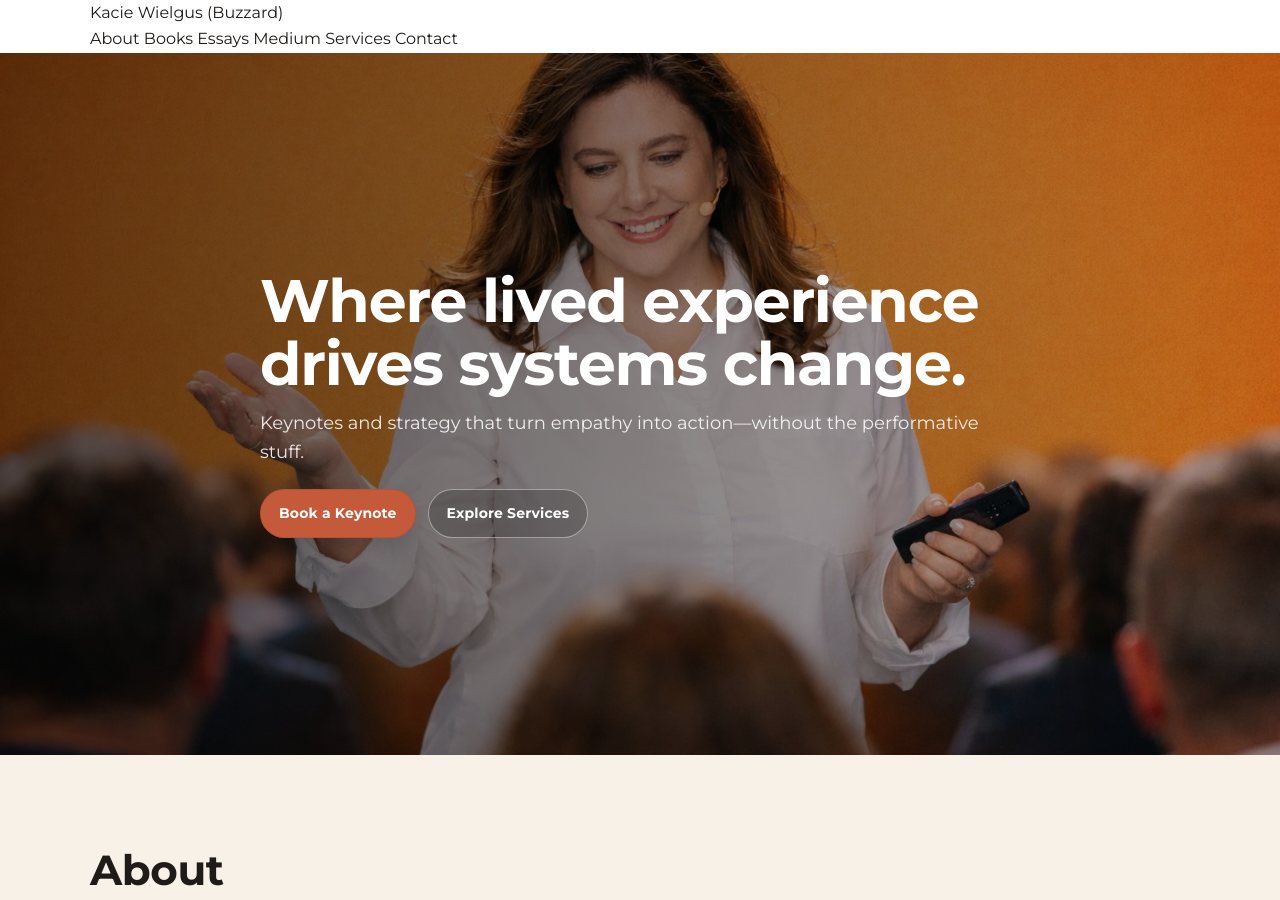
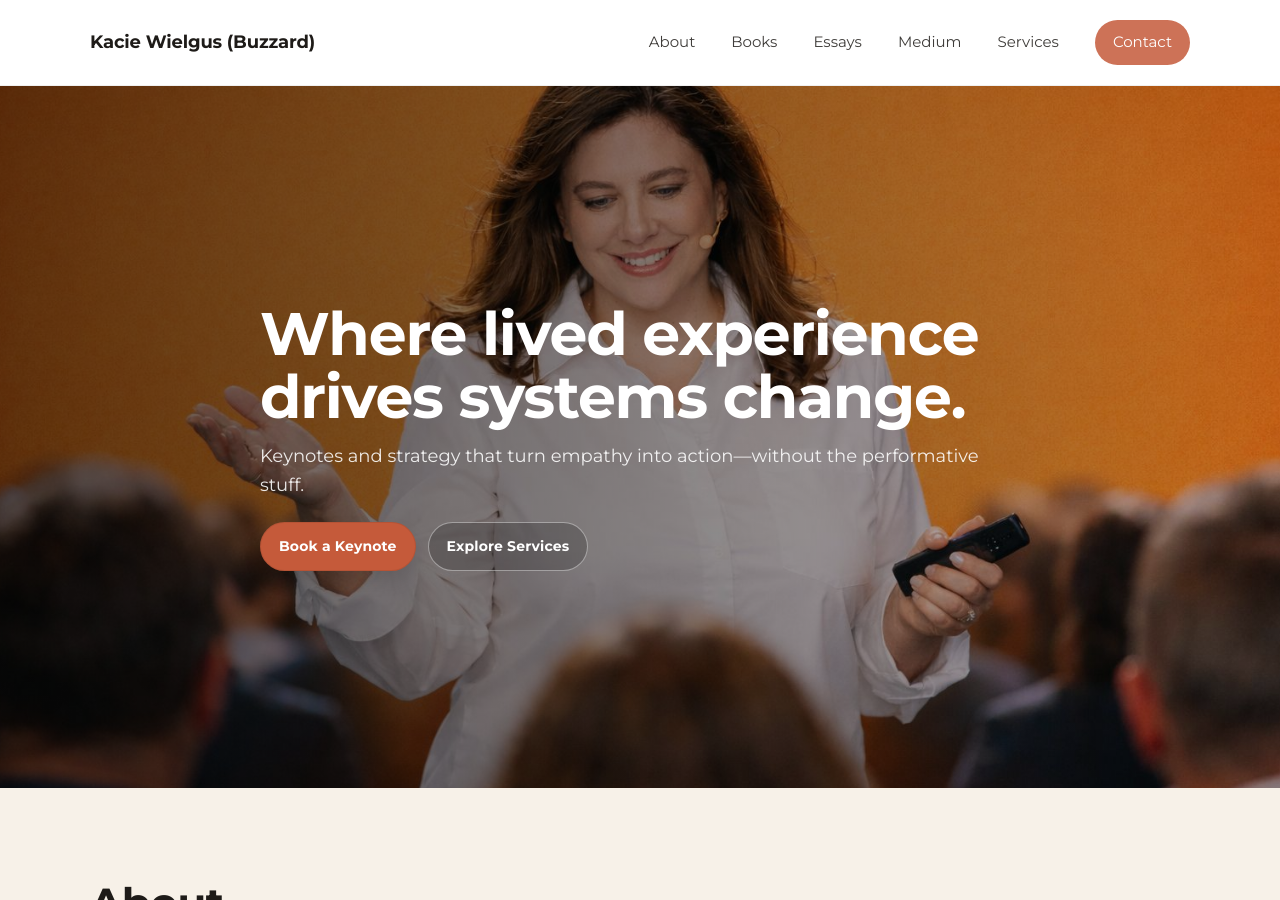
Before and after one commit to kaciebuzzard-rgb/new, a Jekyll site: the page built from index.md, in a window 1280 px wide and 900 px high. Built offline with Jekyll 4.4.1, drawn with Linux system fonts in a browser that asks for light colours.

Commit message:
Add navigation styles to style.css
Added styles for site header and navigation elements.

```diff
--- a/assets/css/style.css
+++ b/assets/css/style.css
@@ -11,6 +11,61 @@ body{
 }
 a{ color:inherit; text-decoration:none; }
 img{ max-width:100%; display:block; }
+
+/* =========================
+   NAVIGATION
+========================= */
+
+.site-header{
+  position:sticky;
+  top:0;
+  z-index:100;
+  background:#ffffff;
+  border-bottom:1px solid rgba(0,0,0,.06);
+}
+
+.site-nav{
+  display:flex;
+  align-items:center;
+  justify-content:space-between;
+  padding:20px 0;
+}
+
+.nav-logo{
+  font-weight:700;
+  font-size:18px;
+  letter-spacing:-0.01em;
+}
+
+.nav-links{
+  display:flex;
+  align-items:center;
+  gap:36px;   /* controls spacing between links */
+}
+
+.nav-links a{
+  font-size:15px;
+  font-weight:500;
+  color:var(--text);
+  opacity:.85;
+  transition:opacity .2s ease;
+}
+
+.nav-links a:hover{
+  opacity:1;
+}
+
+.nav-cta{
+  padding:10px 18px;
+  background:var(--primary);
+  color:white !important;
+  border-radius:999px;
+  font-weight:600;
+}
+
+.nav-cta:hover{
+  background:var(--primary-2);
+}
 
 /* =========================
    DESIGN TOKENS
```
